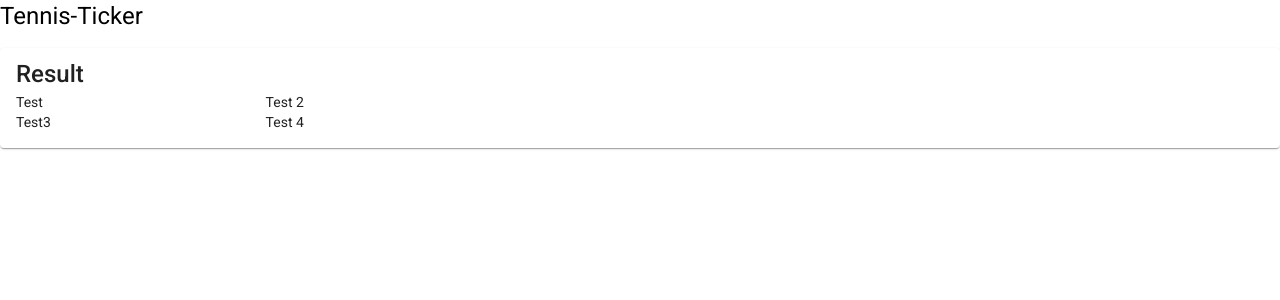
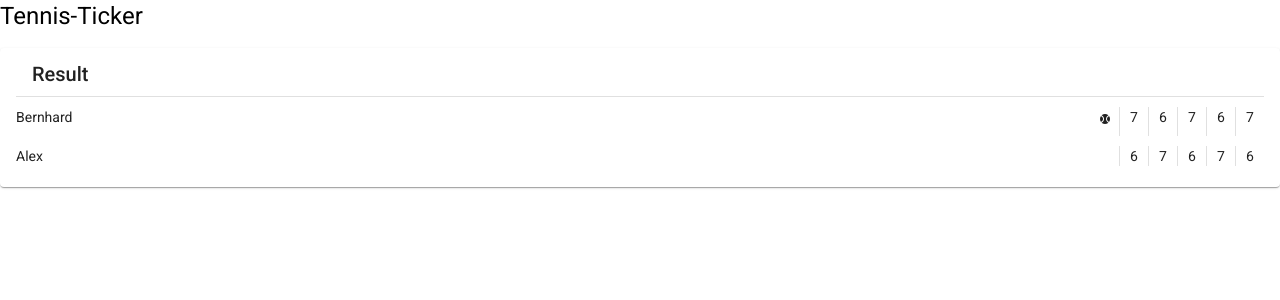
Before and after one commit to abrunhuemer/tennis-ticker, an Angular app in the folder frontend/: page / in a window 1280 px wide. Shown: the top 300 px of the page. Built offline with nearby package versions, Linux system fonts and the light colour scheme.

Commit message:
initial draft for result card

```diff
--- a/frontend/package.json
+++ b/frontend/package.json
@@ -1,6 +1,6 @@
 {
   "name": "tennis-ticker",
-  "version": "0.0.0",
+  "version": "0.1.0",
   "scripts": {
     "ng": "ng",
     "start": "ng serve",
--- a/frontend/src/app/tennis-result/tennis-result.component.html
+++ b/frontend/src/app/tennis-result/tennis-result.component.html
@@ -1,13 +1,46 @@
 <mat-card>
+  <mat-card-header>
     <mat-card-title>Result</mat-card-title>
-    <mat-card-content>
-      <div fxLayout="row">
-        <div fxFlex="20%">Test</div>
-        <div flex="20%">Test 2</div>
+  </mat-card-header>
+  <mat-divider [inset]="true"></mat-divider>
+  <mat-card-content class="result-card-content">
+    <div fxLayout="row" class="result-row">
+      <div fxFlex="20%">
+        Bernhard
       </div>
-      <div fxLayout="row">
-        <div fxFlex="20%">Test3</div>
-        <div flex="20%">Test 4</div>
+      <div fxFlex="80%" fxLayoutAlign="end" class="result-box">
+        <div class="games-box">
+          <mat-icon class="icon-half">sports_baseball</mat-icon>
+        </div>
+        <mat-divider [vertical]="true"></mat-divider>
+        <div class="games-box">7</div>
+        <mat-divider [vertical]="true"></mat-divider>
+        <div class="games-box">6</div>
+        <mat-divider [vertical]="true"></mat-divider>
+        <div class="games-box">7</div>
+        <mat-divider [vertical]="true"></mat-divider>
+        <div class="games-box">6</div>
+        <mat-divider [vertical]="true"></mat-divider>
+        <div class="games-box">7</div>
       </div>
-    </mat-card-content>
+    </div>
+    <div fxLayout="row" class="result-row">
+      <div fxFlex="20%">
+        Alex
+      </div>
+      <div fxFlex="80%" fxLayoutAlign="end" class="result-box">
+        <div class="games-box"></div>
+        <mat-divider [vertical]="true"></mat-divider>
+        <div class="games-box">6</div>
+        <mat-divider [vertical]="true"></mat-divider>
+        <div class="games-box">7</div>
+        <mat-divider [vertical]="true"></mat-divider>
+        <div class="games-box">6</div>
+        <mat-divider [vertical]="true"></mat-divider>
+        <div class="games-box">7</div>
+        <mat-divider [vertical]="true"></mat-divider>
+        <div class="games-box">6</div>
+      </div>
+    </div>
+  </mat-card-content>
 </mat-card>
--- a/frontend/src/app/tennis-result/tennis-result.component.scss
+++ b/frontend/src/app/tennis-result/tennis-result.component.scss
@@ -0,0 +1,13 @@
+.result-card-content {
+  padding-top: 5px;
+}
+
+.result-row {
+  padding-top: 5px;
+  padding-bottom: 5px;
+}
+
+.games-box {
+  width: 2em;
+  text-align: center;
+}
--- a/frontend/src/styles.scss
+++ b/frontend/src/styles.scss
@@ -1,9 +1,27 @@
 /* You can add global styles to this file, and also import other style files */
 
-html, body { height: 100%; }
-body { margin: 0; font-family: Roboto, "Helvetica Neue", sans-serif; }
+html, body {
+  height: 100%;
+}
+
+body {
+  margin: 0;
+  font-family: Roboto, "Helvetica Neue", sans-serif;
+}
 
 .flex-container {
   display: flex;
   flex-direction: row;
 }
+
+.icon-half {
+  transform: scale(.5);
+}
+
+.icon-2x {
+  transform: scale(2);
+}
+
+.icon-3x {
+  transform: scale(3);
+}
```
Also changed, not shown: frontend/src/app/app.module.ts (+14 -9 lines).
